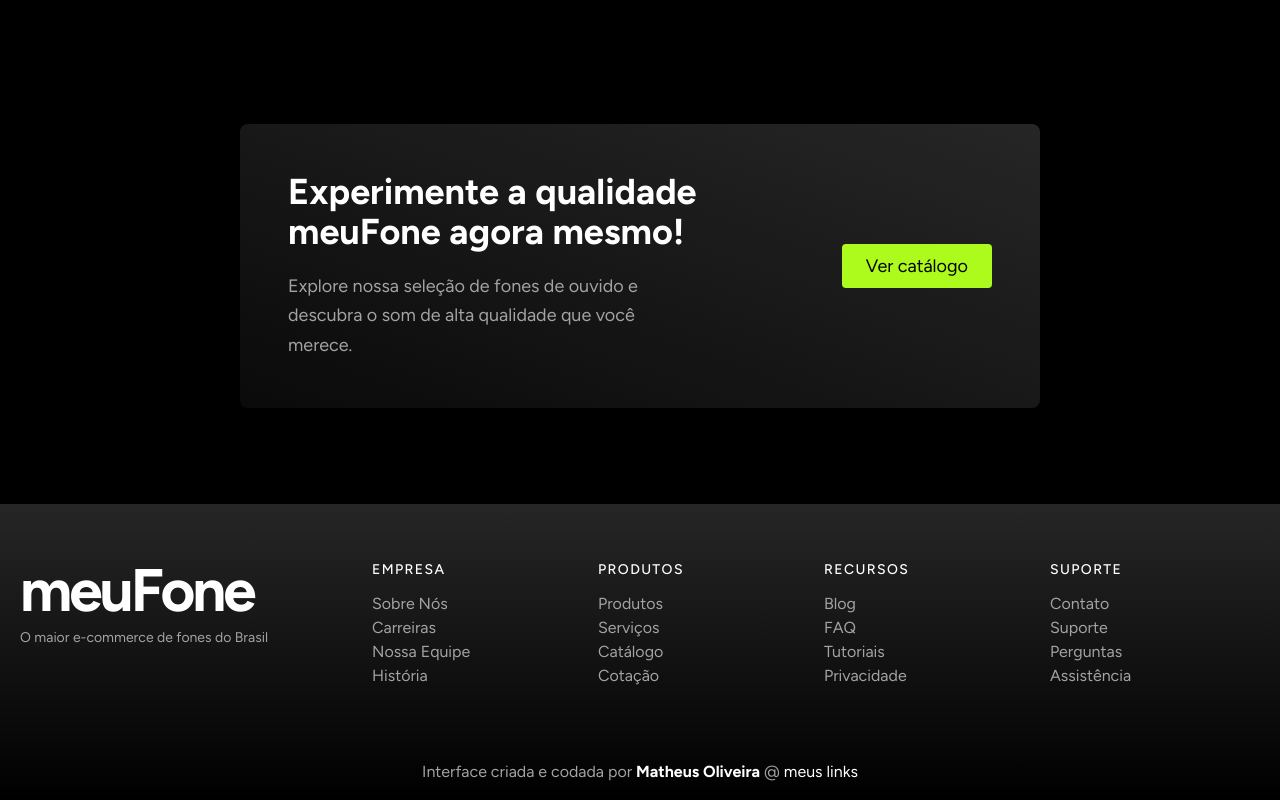
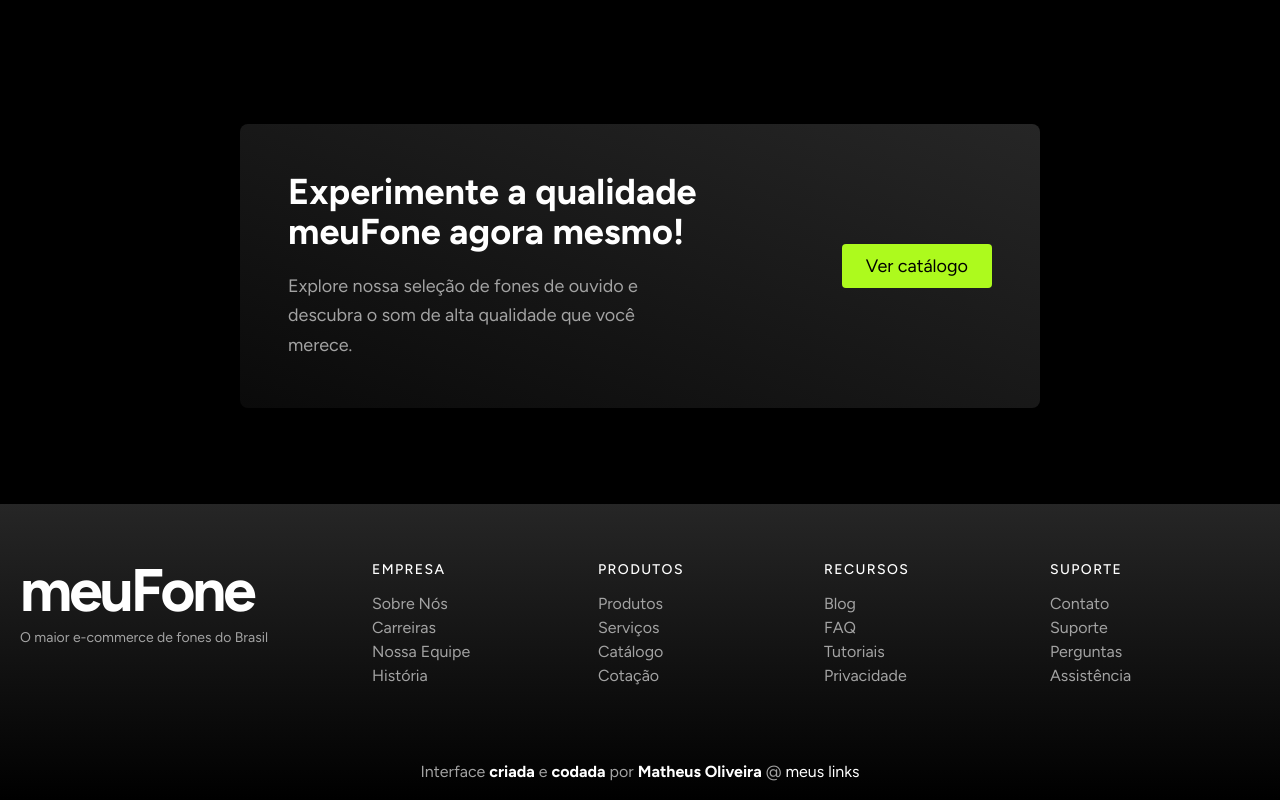
Before and after one commit to mthsoliveira7/meuFone, a Next.js app: page / in a window 1280 px wide. Shown: the part 4530-5330 px from the top of the page. Built offline with nearby package versions, Linux system fonts and the light colour scheme.

Commit message:
links do footer atualizados

```diff
--- a/app/components/Footer.jsx
+++ b/app/components/Footer.jsx
@@ -51,7 +51,25 @@ export default function Footer() {
 
       <div className="flex justify-center py-4 px-8 text-base">
         <p className="text-center">
-          Interface criada e codada por{" "}
+          Interface{" "}
+          <a
+            href="https://www.figma.com/community/file/1298303959024363654/meufone"
+            target="_blank"
+            rel="noopener noreferrer"
+            className="text-white font-bold"
+          >
+            criada
+          </a>{" "}
+          e{" "}
+          <a
+            href="https://github.com/mthsoliveira7/meuFone"
+            target="_blank"
+            rel="noopener noreferrer"
+            className="text-white font-bold"
+          >
+            codada
+          </a>{" "}
+          por{" "}
           <a
             href="https://mths-portfolio-website.pages.dev/"
             target="_blank"
```
